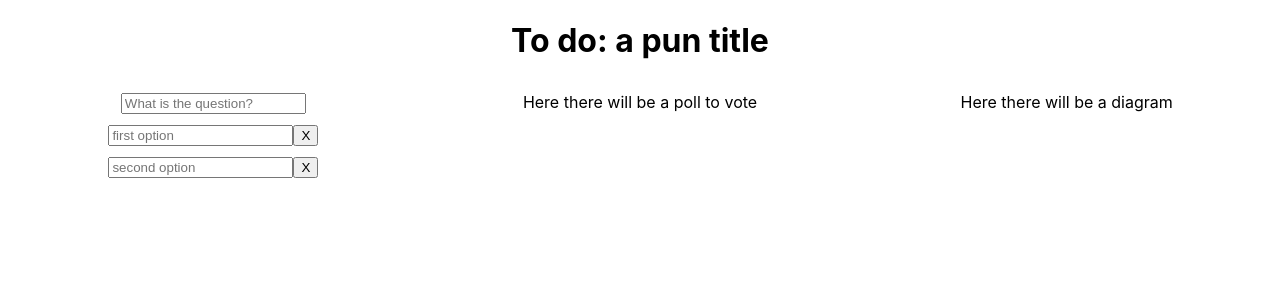
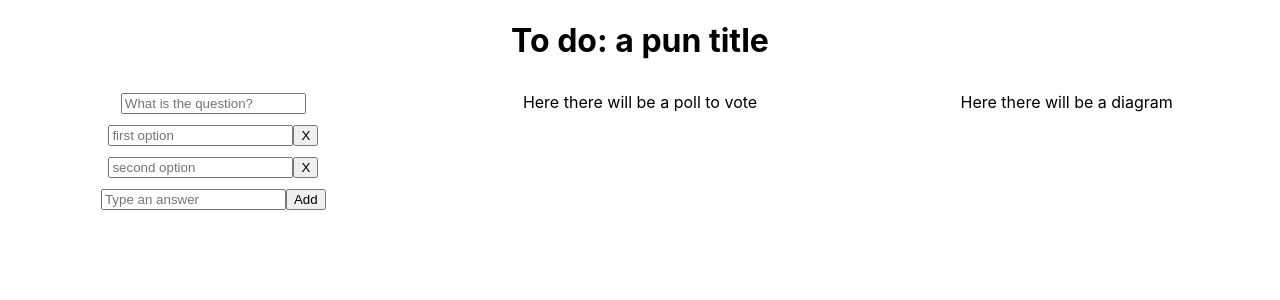
Before and after one commit to nawojmonika/simple-poll-app, a React (Create React App) app: page / in a window 1280 px wide. Shown: the top 300 px of the page. Built offline with nearby package versions, Linux system fonts and the light colour scheme.

Commit message:
added debounce to textinput

```diff
--- a/package.json
+++ b/package.json
@@ -14,6 +14,7 @@
     "react-dom": "^18.2.0",
     "react-scripts": "5.0.1",
     "typescript": "^4.9.4",
+    "use-debounce": "^9.0.3",
     "web-vitals": "^2.1.4"
   },
   "scripts": {
--- a/src/App.tsx
+++ b/src/App.tsx
@@ -21,6 +21,6 @@ function App(): JSX.Element {
       </main>
     </div>
   );
-}
+};
 
 export default App;
--- a/src/components/OptionInput/index.tsx
+++ b/src/components/OptionInput/index.tsx
@@ -1,20 +1,23 @@
 import { TextInput, TextInputProps } from '../TextInput';
+import { v4 as uuidv4 } from 'uuid';
 import './OptionInput.css';
+import { useRef } from 'react';
 
 export type OptionProps = TextInputProps & {
-    id: string;
+    id?: string;
     buttonContent?: string;
-    onButtonClick?: (id: string) => void;
+    onButtonClick?: (id: string, value?: string) => void;
 };
 
 export const OptionInput = ({ id, placeholder, buttonContent, onButtonClick }: OptionProps): JSX.Element => {
     const handleButtonClick = () => {
-        onButtonClick && onButtonClick(id);
-    }
+        const inputId = id || uuidv4();
+        onButtonClick && onButtonClick(inputId);
+    };
     return (
         <div className='option'>
             <TextInput placeholder={placeholder} />
             <button className='button' onClick={handleButtonClick}>{buttonContent ? buttonContent : 'X'}</button>
         </div>
     );
-}
+};
--- a/src/components/PollCreator/index.tsx
+++ b/src/components/PollCreator/index.tsx
@@ -3,7 +3,6 @@ import { TextInput, TextInputProps } from '../TextInput';
 import './PollCreator.css';
 import { v4 as uuidv4 } from 'uuid';
 import { OptionInput, OptionProps } from '../OptionInput';
-
 
 const defaultOptions: OptionProps[] = [
     {
@@ -14,7 +13,7 @@ const defaultOptions: OptionProps[] = [
         id: uuidv4(),
         placeholder: 'second option',
     }
-]
+];
 
 export const PollCreator = (): JSX.Element => {
     const [options, setOptions] = useState<OptionProps[]>(defaultOptions);
@@ -23,7 +22,8 @@ export const PollCreator = (): JSX.Element => {
             <TextInput placeholder='What is the question?' />
             <div className='optionList'>
                 {options.map((option) => <OptionInput key={option.id} {...option} />)}
+                <OptionInput placeholder='Type an answer' buttonContent='Add' />
             </div>
         </div>
     );
-}
+};
--- a/src/components/TextInput/index.tsx
+++ b/src/components/TextInput/index.tsx
@@ -1,8 +1,22 @@
+import { KeyboardEvent, useEffect, useState } from 'react';
+import { useDebounce } from 'use-debounce';
 
 export type TextInputProps = {
     placeholder?: string;
-}
+    onChange?: (value: string) => void;
+};
 
-export const TextInput = ({ placeholder }: TextInputProps): JSX.Element => {
-    return <input placeholder={placeholder} />
-}
+export const TextInput = ({ placeholder, onChange }: TextInputProps): JSX.Element => {
+    const [text, setText] = useState<string>('');
+    const [value] = useDebounce(text, 300);
+
+    const handleOnKeyUp = (event: KeyboardEvent<HTMLInputElement>) => {
+        setText(event.currentTarget.value);
+    };
+
+    useEffect(() => {
+        value && onChange && onChange(value);
+    }, [value]);
+
+    return <input onKeyUp={handleOnKeyUp} placeholder={placeholder} />
+};
```
Also changed, not shown: 1 other file (tests, documents, lock files or other folders).
